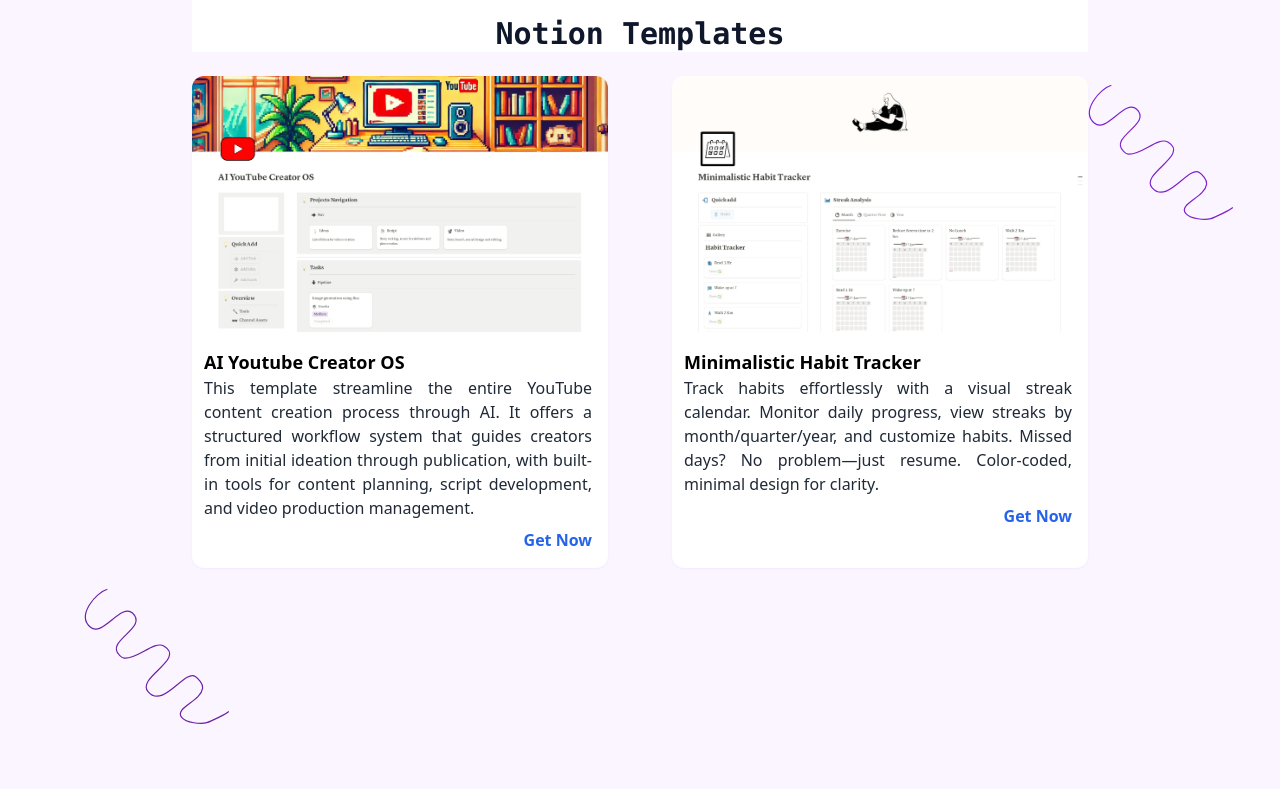
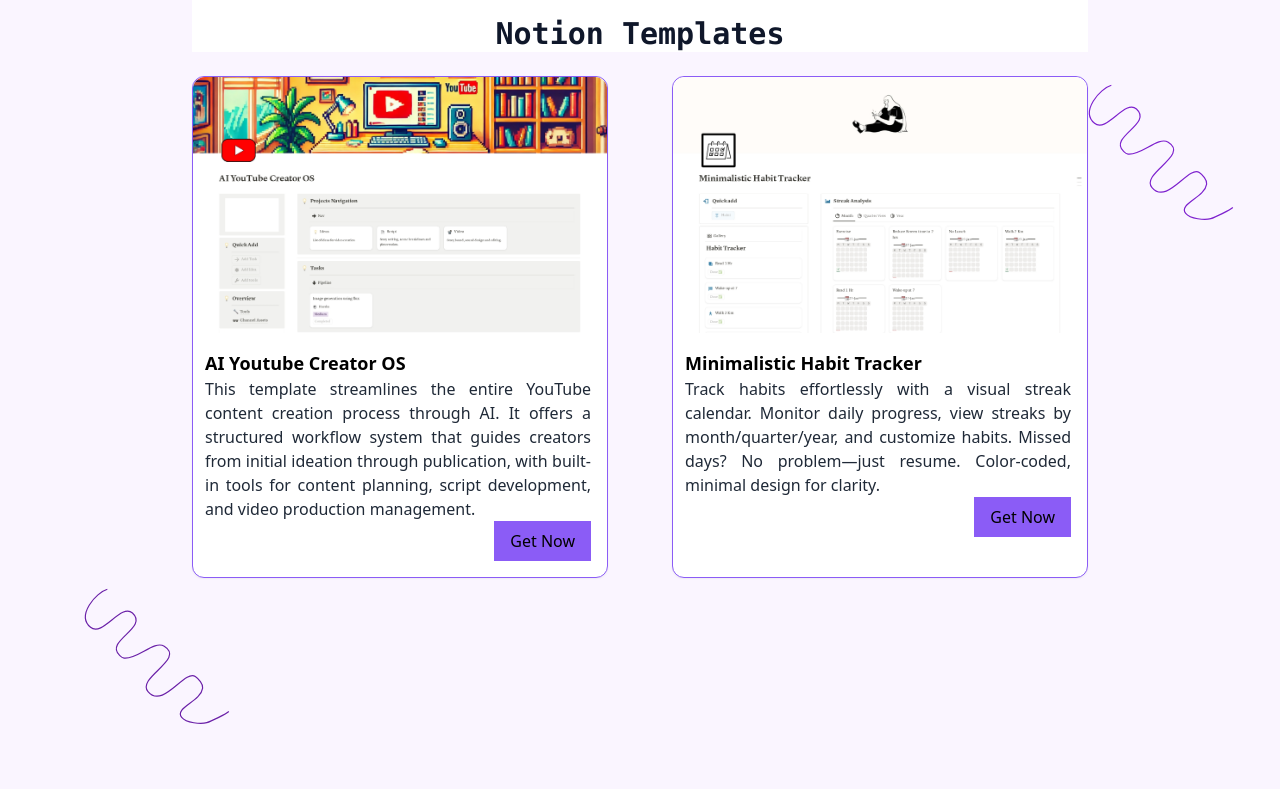
Before and after one commit to harshapalegar/links, a website: page index.html in a window 1280 px wide. Shown: the top 789 px of the page. Drawn offline with nearby package versions, Linux system fonts and the light colour scheme.

Commit message:
Update index.html

```diff
--- a/index.html
+++ b/index.html
@@ -33,26 +33,36 @@
     <!-- Grid with added spacing -->
     <div class="grid grid-cols-1 md:grid-cols-2 py-8 gap-16 max-w-4xl mx-auto mt-6">
        <div
-        class="rounded-xl bg-white flex flex-col shadow-sm shadow-purple-100 hover:shadow-md hover:shadow-purple-100 transition-all duration-500 ease-in-out">
+        class="rounded-xl bg-white flex flex-col shadow-sm border border-violet-500 hover:shadow-lg hover:shadow-violet-200 transition-all duration-500 ease-in-out transform hover:scale-105">
         <img src="images/AI Youtube creator os.jpg" class="rounded-t-xl h-64 object-cover" />
-        <div class="px-4 pl-3 py-4">
+        <div class="px-4 pl-3 py-4 flex flex-col justify-between flex-grow">
+          <div>
             <h2 class="text-lg font-semibold">AI Youtube Creator OS</h2>
-          <p class="text-gray-800 text-justify">This template streamline the entire YouTube content creation process through AI. It offers a structured workflow system that guides creators from initial ideation through publication, with built-in tools for content planning, script development, and video production management.
+            <p class="text-gray-800 text-justify">This template streamlines the entire YouTube content creation process through AI. It offers a structured workflow system that guides creators from initial ideation through publication, with built-in tools for content planning, script development, and video production management.
             </p>
-          <div class="flex justify-end text-blue-600 text-md gap-4 pt-2 font-semibold">
-            <a href="https://www.notion.com/templates/youtube-creator-os" class="hover:underline">Get Now</a>
+          </div>
+          <div class="flex justify-end pt-4">
+            <a href="https://www.notion.com/templates/youtube-creator-os"
+               class="bg-violet-500 text-white font-medium px-4 py-2 rounded-sm hover:bg-violet-600 transition-colors duration-300">
+              Get Now
+            </a>
           </div>
         </div>
       </div>
 
       <div
-        class="rounded-xl bg-white flex flex-col shadow-sm shadow-purple-100 hover:shadow-md hover:shadow-purple-100 transition-all duration-500 ease-in-out">
+        class="rounded-xl bg-white flex flex-col shadow-sm border border-violet-500 hover:shadow-lg hover:shadow-violet-200 transition-all duration-500 ease-in-out transform hover:scale-105">
         <img src="images/Minimalistic Habit Tracker.jpg" class="rounded-t-xl h-64 object-cover" />
-        <div class="px-4 pl-3 py-4">
+        <div class="px-4 pl-3 py-4 flex flex-col justify-between flex-grow">
+          <div>
             <h2 class="text-lg font-semibold">Minimalistic Habit Tracker</h2>
             <p class="text-gray-800 text-justify">Track habits effortlessly with a visual streak calendar. Monitor daily progress, view streaks by month/quarter/year, and customize habits. Missed days? No problem—just resume. Color-coded, minimal design for clarity.</p>
-          <div class="flex justify-end text-blue-600 text-md gap-4 pt-2 font-semibold">
-            <a href="https://www.notion.com/templates/minimilist" class="hover:underline">Get Now</a>
+          </div>
+          <div class="flex justify-end pt-4">
+            <a href="https://www.notion.com/templates/minimilist"
+               class="bg-violet-500 text-white font-medium px-4 py-2 rounded-sm hover:bg-violet-600 transition-colors duration-300">
+              Get Now
+            </a>
           </div>
         </div>
       </div>
```
Lines whose indentation alone changed are shown as unchanged.
